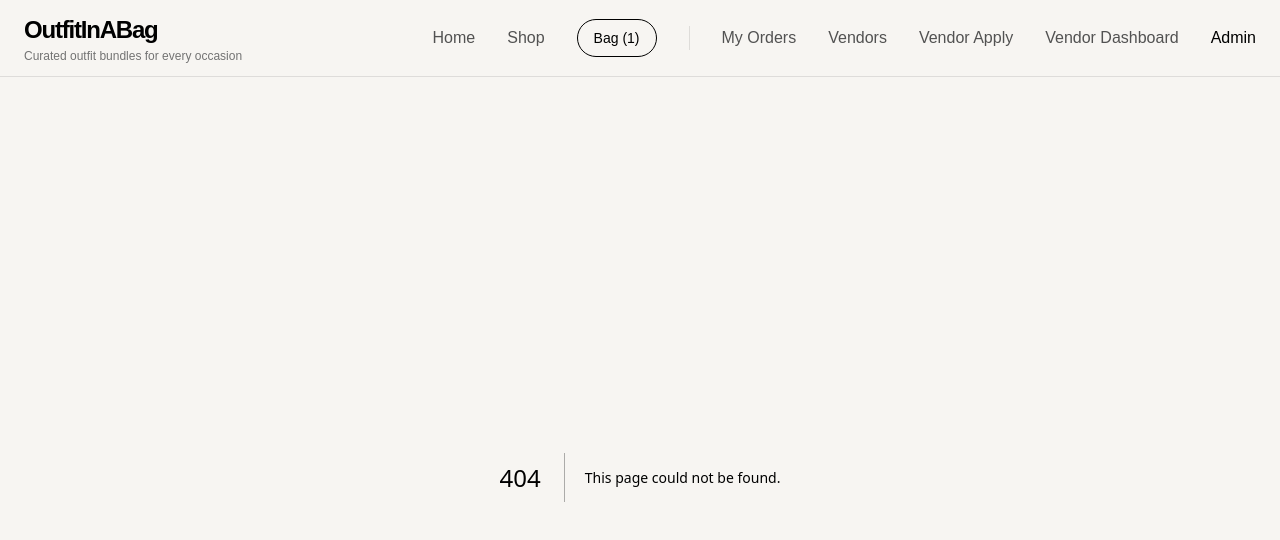
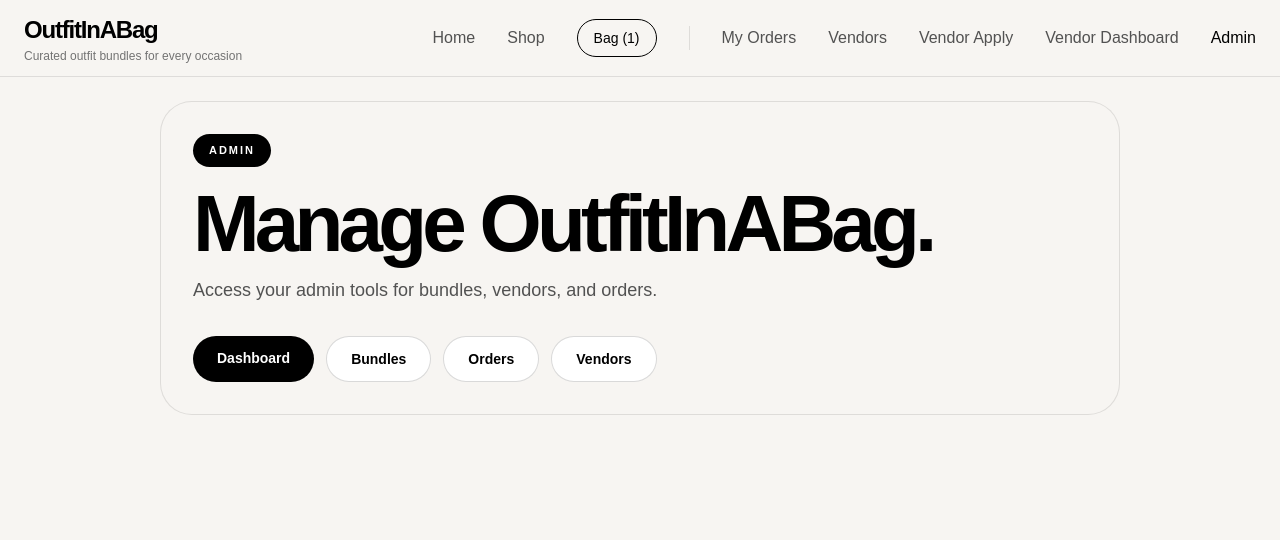
Before and after one commit to jholt19/outfitinabag-site, a Next.js app: page /admin in a window 1280 px wide. Before the commit this address had no page. Shown: the top 540 px of the page. Built offline with nearby package versions, Linux system fonts and the light colour scheme.

Commit message:
Add admin landing page

```diff
--- /dev/null
+++ b/app/admin/page.tsx
@@ -0,0 +1,51 @@
+import Link from "next/link";
+
+export default function AdminPage() {
+  return (
+    <main className="mx-auto max-w-5xl px-4 pb-12 pt-6 sm:px-6 lg:px-8">
+      <section className="rounded-[32px] border border-black/10 bg-[#f7f5f2] p-6 sm:p-8">
+        <div className="inline-flex rounded-full bg-black px-4 py-2 text-[11px] font-semibold uppercase tracking-[0.18em] text-white">
+          Admin
+        </div>
+
+        <h1 className="mt-5 text-[clamp(2.5rem,7vw,5rem)] font-semibold leading-[0.92] tracking-[-0.06em] text-black">
+          Manage OutfitInABag.
+        </h1>
+
+        <p className="mt-4 max-w-xl text-base leading-7 text-neutral-600 sm:text-lg">
+          Access your admin tools for bundles, vendors, and orders.
+        </p>
+
+        <div className="mt-8 flex flex-wrap gap-3">
+          <Link
+            href="/admin/dashboard"
+            className="rounded-full bg-black px-6 py-3 text-sm font-semibold text-white transition hover:opacity-90"
+          >
+            Dashboard
+          </Link>
+
+          <Link
+            href="/admin/bundles"
+            className="rounded-full border border-black/15 bg-white px-6 py-3 text-sm font-semibold text-black transition hover:border-black"
+          >
+            Bundles
+          </Link>
+
+          <Link
+            href="/admin/orders"
+            className="rounded-full border border-black/15 bg-white px-6 py-3 text-sm font-semibold text-black transition hover:border-black"
+          >
+            Orders
+          </Link>
+
+          <Link
+            href="/admin/vendors"
+            className="rounded-full border border-black/15 bg-white px-6 py-3 text-sm font-semibold text-black transition hover:border-black"
+          >
+            Vendors
+          </Link>
+        </div>
+      </section>
+    </main>
+  );
+}
```
